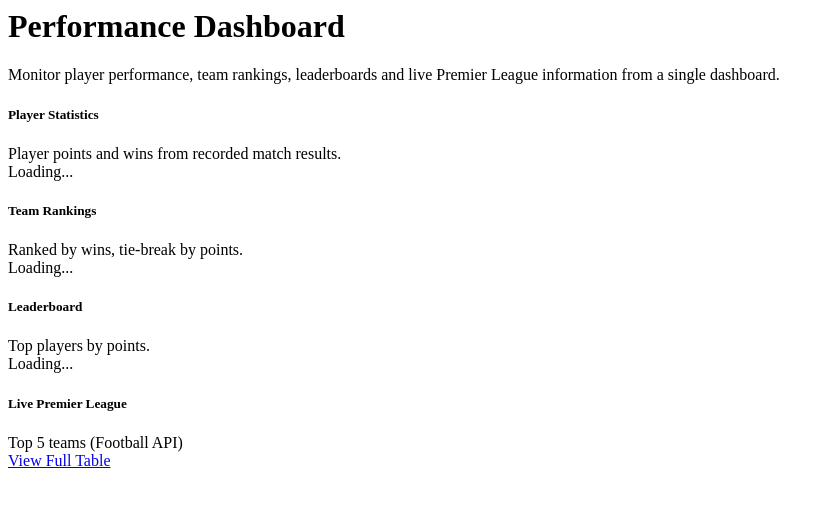
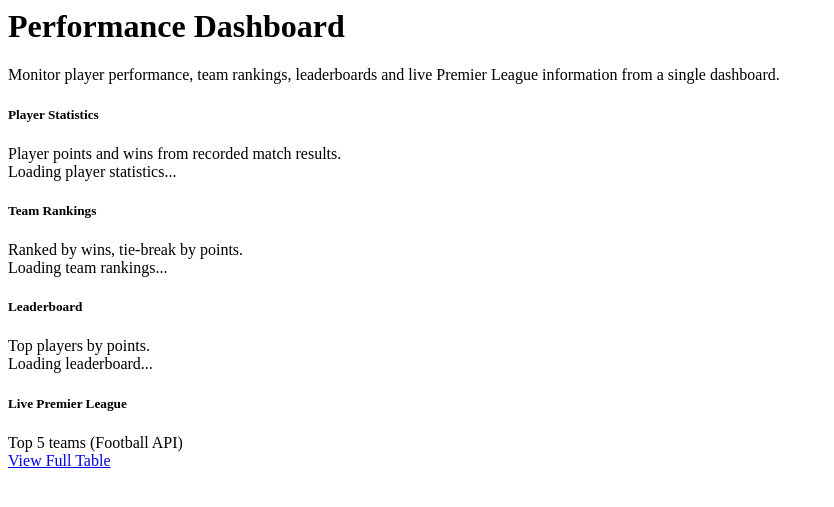
Before and after one commit to Ahmedreza54/football-club-management-resit, a PHP site: page /app/views/dashboard.php in a window 1280 px wide. Shown: the top 507 px of the page, without its empty margins (0-834 px from the left). Run offline with PHP 8.4, Linux system fonts and the light colour scheme; the template is opened without the code that fills it, so the values that code supplies are empty.

Commit message:
Fix dashboard loading placeholder styling

```diff
--- a/football/app/views/dashboard.php
+++ b/football/app/views/dashboard.php
@@ -15,21 +15,27 @@ declare(strict_types=1);
             <div class="border rounded shadow-sm p-3 h-100 bg-white">
             <h5 class="fw-bold text-primary mb-2">Player Statistics</h5>
                 <div class="text-muted small mt-1">Player points and wins from recorded match results.</div>
-                <div id="player-stats" class="small" class="mt-3 text-muted">Loading...</div>
+                <div id="player-stats" class="small mt-3 text-muted">
+                    Loading player statistics...
+                </div>
             </div>
         </div>
         <div class="col-lg-4">
             <div class="border rounded shadow-sm p-3 h-100 bg-white">
             <h5 class="fw-bold text-success mb-2">Team Rankings</h5>
                 <div class="text-muted small mt-1">Ranked by wins, tie-break by points.</div>
-                <div id="team-ranking" class="small" class="mt-3 text-muted">Loading...</div>
+                <div id="team-ranking" class="small mt-3 text-muted">
+                    Loading team rankings...
+                </div>
             </div>
         </div>
         <div class="col-lg-4">
             <div class="border rounded shadow-sm p-3 h-100 bg-white">
             <h5 class="fw-bold text-warning mb-2">Leaderboard</h5>
                 <div class="text-muted small mt-1">Top players by points.</div>
-                <div id="leaderboard" class="small" class="mt-3 text-muted">Loading...</div>
+                <div id="leaderboard" class="small mt-3 text-muted">
+                    Loading leaderboard...
+                </div>
             </div>
         </div>
         <div class="col-lg-4">
```
